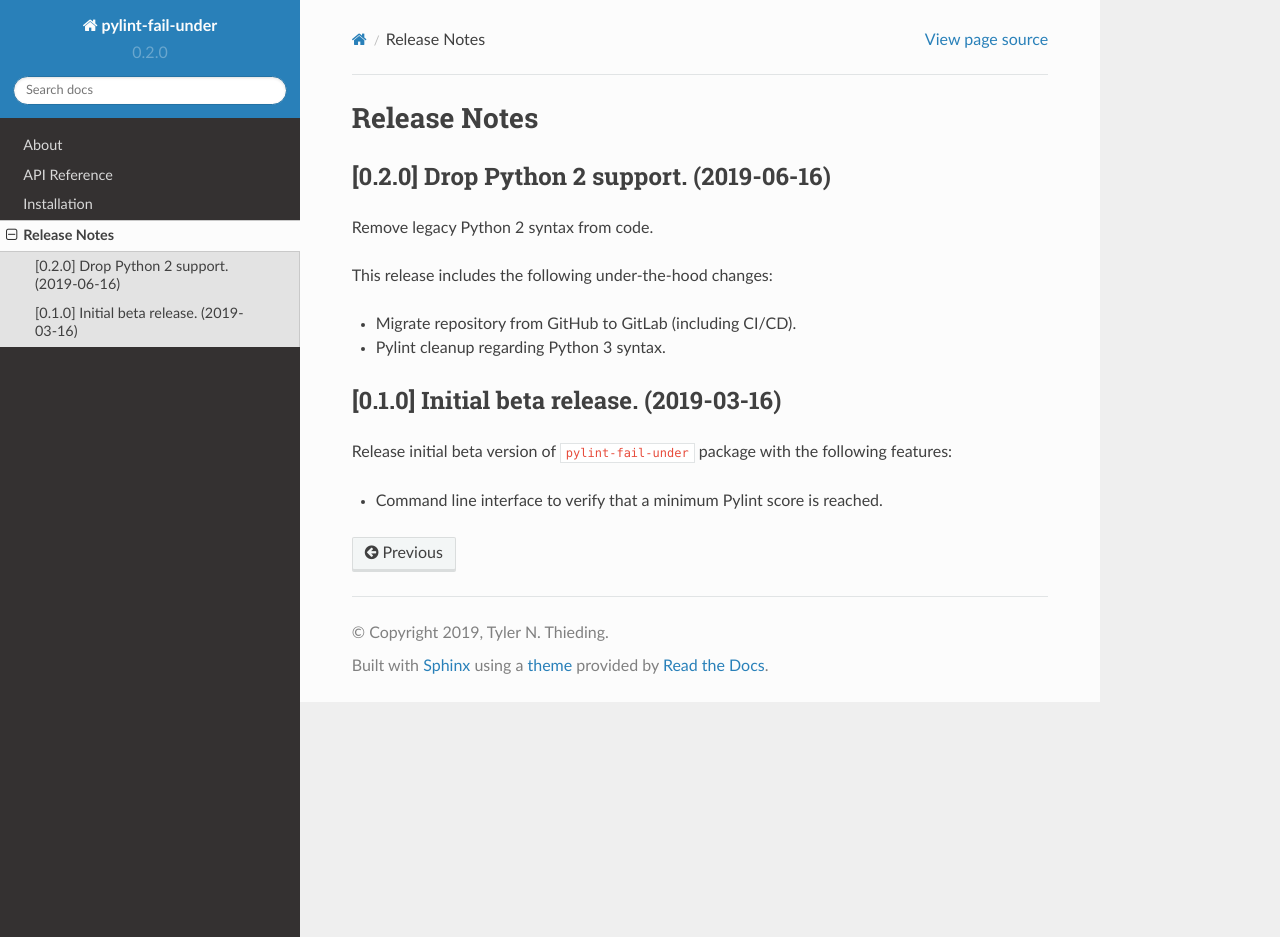
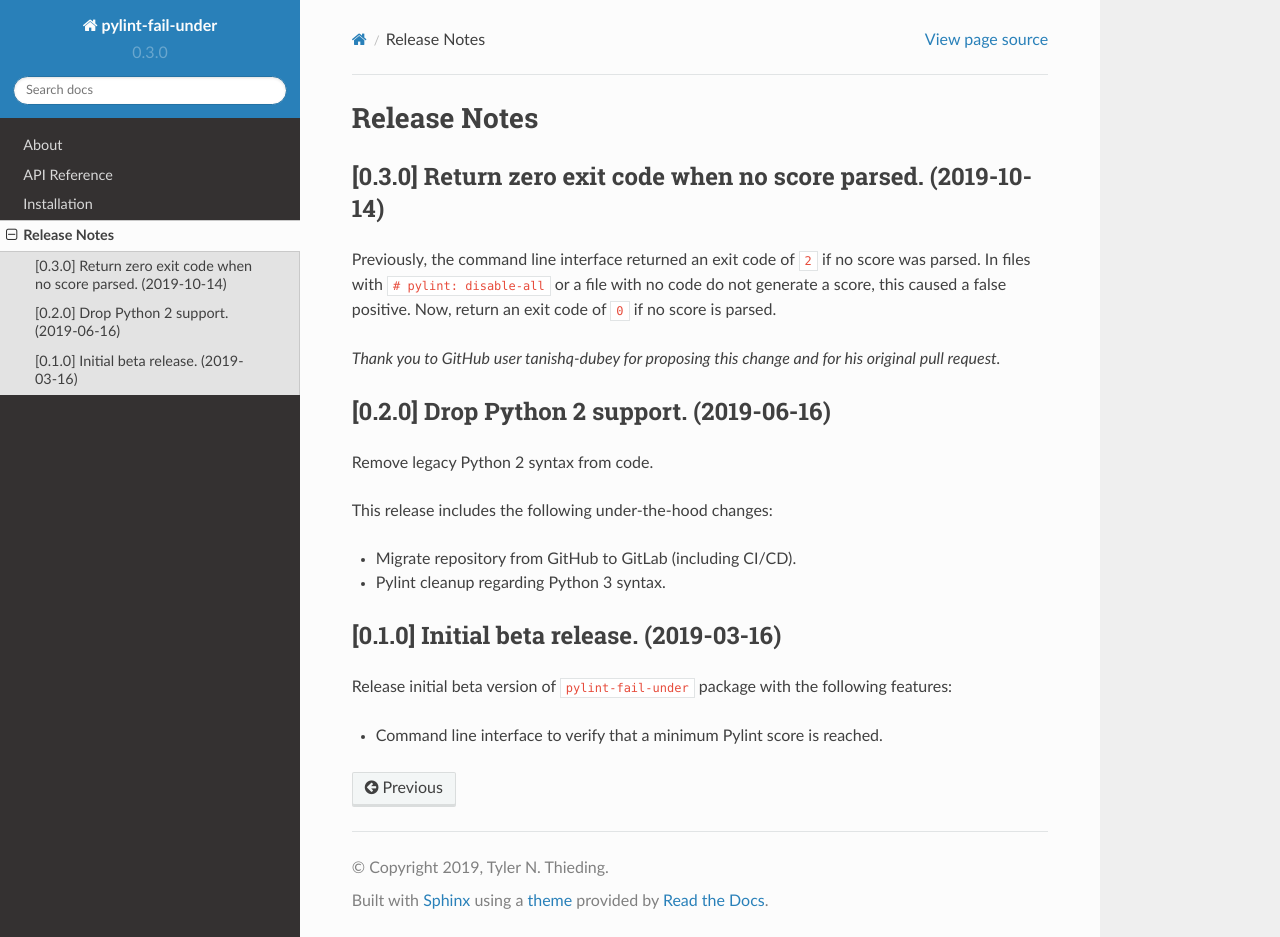
Before and after one commit to TNThieding/pylint-fail-under, a Sphinx documentation site: the page built from docs/release_notes.rst, in a window 1280 px wide and 937 px high. Built offline with Sphinx 7.4.7 and the Read the Docs theme 2.0.0, drawn with Linux system fonts in a browser that asks for light colours.

Commit message:
[0.3.0] Return zero exit code when no score parsed.

```diff
--- a/docs/conf.py
+++ b/docs/conf.py
@@ -24,7 +24,7 @@ copyright = u'2019, Tyler N. Thieding'
 author = u'Tyler N. Thieding'
 
 # The short X.Y version
-version = u'0.2.0'
+version = u'0.3.0'
 # The full version, including alpha/beta/rc tags
 release = version
 
--- a/docs/release_notes.rst
+++ b/docs/release_notes.rst
@@ -1,6 +1,16 @@
 #############
 Release Notes
 #############
+
+****************************************************************
+[0.3.0] Return zero exit code when no score parsed. (2019-10-14)
+****************************************************************
+
+Previously, the command line interface returned an exit code of ``2`` if no score was parsed. In files with
+``# pylint: disable-all`` or a file with no code do not generate a score, this caused a false positive. Now, return
+an exit code of ``0`` if no score is parsed.
+
+*Thank you to GitHub user tanishq-dubey for proposing this change and for his original pull request.*
 
 *******************************************
 [0.2.0] Drop Python 2 support. (2019-06-16)
--- a/setup.py
+++ b/setup.py
@@ -9,7 +9,7 @@ setuptools.setup(
         ],
 
     name             = 'pylint-fail-under',
-    version          = '0.2.0',
+    version          = '0.3.0',
     author           = 'Tyler N. Thieding',
     author_email     = 'python@thieding.com',
     maintainer       = 'Tyler N. Thieding',
```
Also changed, not shown: 2 other files.
